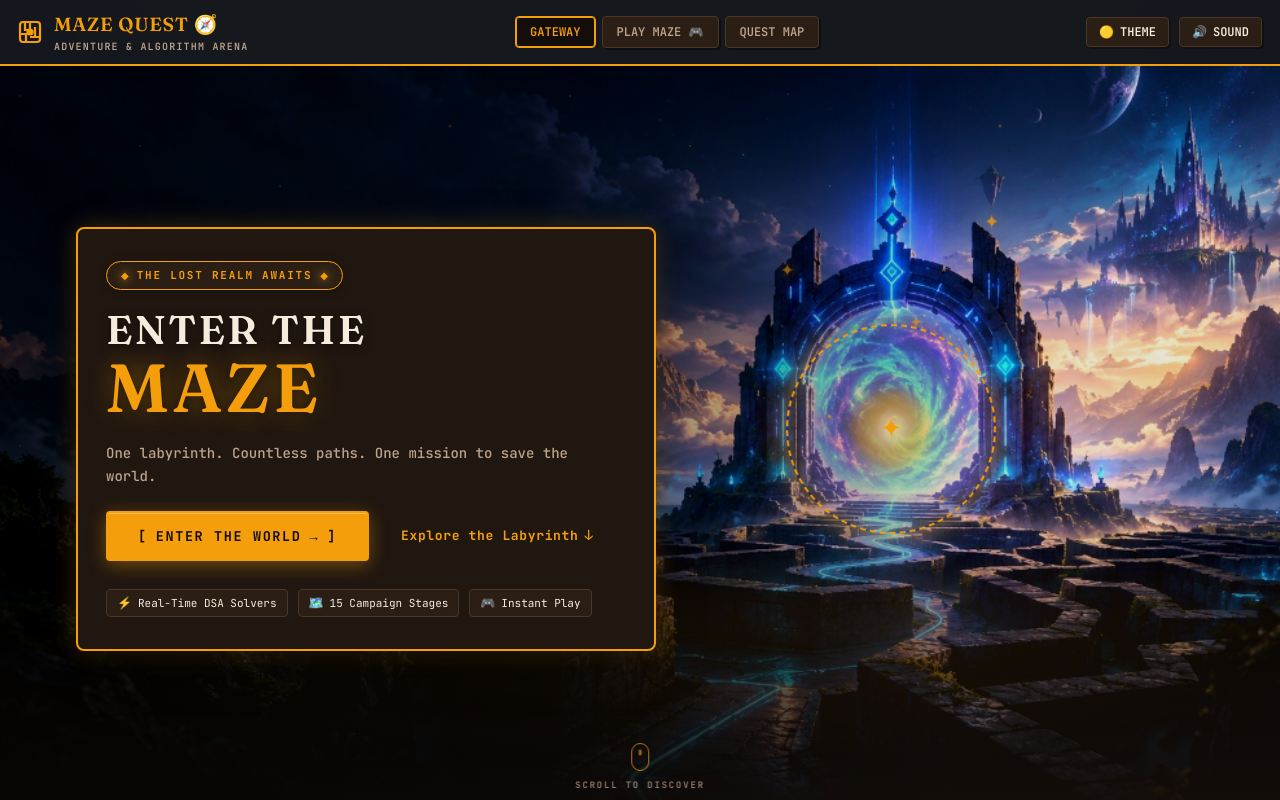
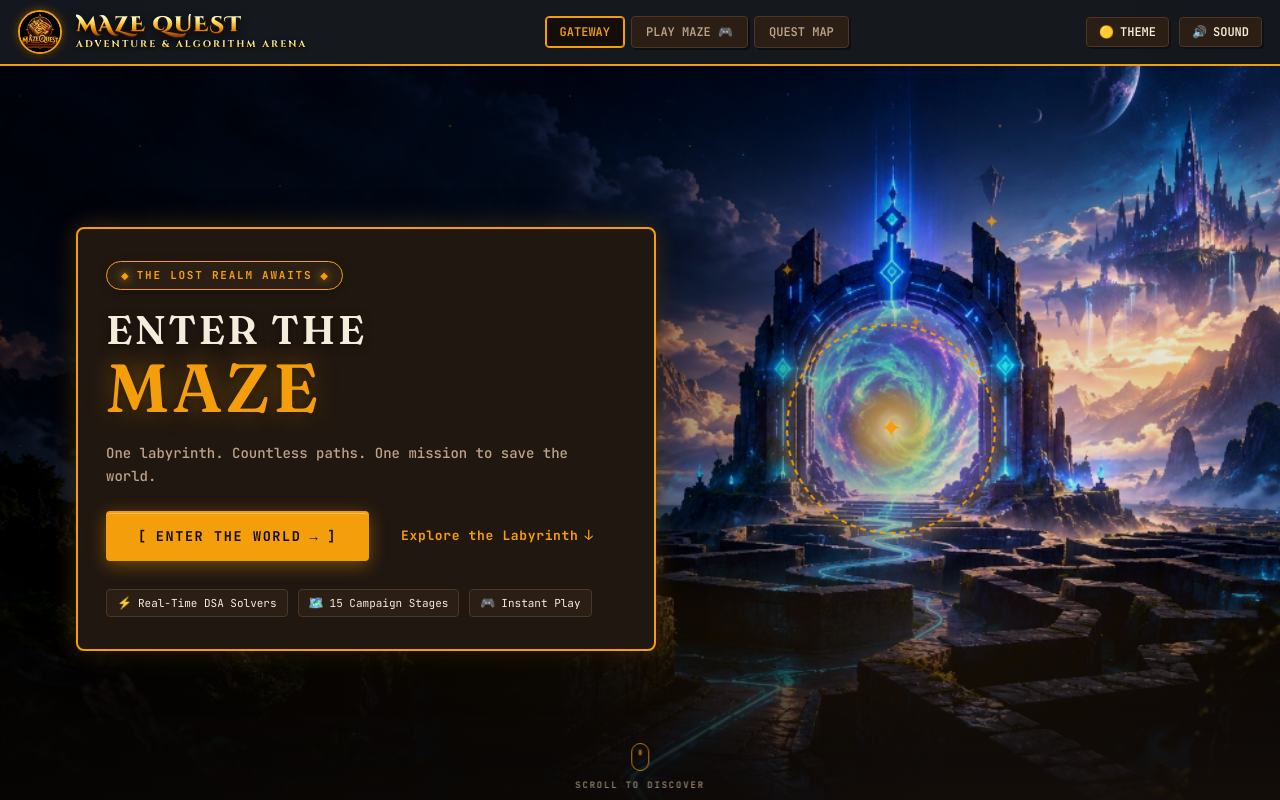
Before and after one commit to golu6605696-alt/Maze-generator-and-solver, a website: page index.html in a window 1280 px wide. Shown: the top 800 px of the page. Drawn offline with nearby package versions, Linux system fonts and the light colour scheme.

Commit message:
feat(branding): add official project logo badge and align typography styling

```diff
--- a/index.css
+++ b/index.css
@@ -241,36 +241,71 @@ body {
 .masthead-brand {
   display: flex;
   align-items: center;
-  gap: 12px;
+  gap: 14px;
   cursor: pointer;
   user-select: none;
 }
 
 .brand-crest {
-  color: var(--brass);
-  display: flex;
-  align-items: center;
-  transition: transform 0.2s ease;
-}
-
-.masthead-brand:hover .brand-crest {
-  transform: rotate(15deg) scale(1.1);
+  display: flex;
+  align-items: center;
+  justify-content: center;
+}
+
+.brand-logo-img {
+  width: 44px;
+  height: 44px;
+  border-radius: 50%;
+  object-fit: cover;
+  border: 2px solid var(--brass);
+  box-shadow: 0 0 10px rgba(var(--accent-rgb), 0.45), 0 2px 6px rgba(0, 0, 0, 0.7);
+  transition: transform 0.25s cubic-bezier(0.34, 1.56, 0.64, 1), box-shadow 0.25s ease, border-color 0.25s ease;
+}
+
+.masthead-brand:hover .brand-logo-img {
+  transform: scale(1.1) rotate(4deg);
+  border-color: #fef08a;
+  box-shadow: 0 0 18px rgba(var(--accent-rgb), 0.8), 0 4px 10px rgba(0, 0, 0, 0.85);
+}
+
+.brand-titles {
+  display: flex;
+  flex-direction: column;
+  justify-content: center;
 }
 
 .brand-title {
-  font-family: var(--font-display);
-  font-size: 19px;
-  font-weight: 700;
-  letter-spacing: 0.04em;
-  color: var(--brass);
+  font-family: 'Cinzel Decorative', 'Cinzel', serif;
+  font-size: 21px;
+  font-weight: 900;
+  letter-spacing: 0.07em;
+  text-transform: uppercase;
   margin: 0;
+  line-height: 1.1;
+  background: linear-gradient(180deg, #ffffff 0%, #fef08a 25%, #f59e0b 60%, #b45309 88%, #78350f 100%);
+  -webkit-background-clip: text;
+  -webkit-text-fill-color: transparent;
+  filter: drop-shadow(0 1.5px 0 #451a03) drop-shadow(0 3px 5px rgba(0, 0, 0, 0.85));
+  transition: filter 0.2s ease;
+}
+
+.masthead-brand:hover .brand-title {
+  filter: drop-shadow(0 2px 0 #78350f) drop-shadow(0 0 14px rgba(245, 158, 11, 0.65));
 }
 
 .brand-subtitle {
-  font-size: 10px;
-  color: var(--text-dim);
-  letter-spacing: 0.12em;
-  font-weight: 600;
+  font-family: 'Cinzel', serif;
+  font-size: 9.5px;
+  font-weight: 700;
+  letter-spacing: 0.22em;
+  text-transform: uppercase;
+  margin: 3px 0 0 0;
+  line-height: 1;
+  background: linear-gradient(180deg, #fffbeb 0%, #fde047 55%, #d97706 100%);
+  -webkit-background-clip: text;
+  -webkit-text-fill-color: transparent;
+  filter: drop-shadow(0 1px 2px rgba(0, 0, 0, 0.9));
+  white-space: nowrap;
 }
 
 .masthead-nav {
--- a/index.html
+++ b/index.html
@@ -7,10 +7,12 @@
   <title>Maze Quest - Adventure & DSA Algorithms</title>
   <meta name="description"
     content="Explore procedural mazes, navigate fog of war, race algorithmic bots, and duel friends on one keyboard.">
+  <link rel="icon" type="image/jpeg" href="maze_quest_logo.jpg">
+  <link rel="apple-touch-icon" href="maze_quest_logo.jpg">
   <link rel="preconnect" href="https://fonts.googleapis.com">
   <link rel="preconnect" href="https://fonts.gstatic.com" crossorigin>
   <link
-    href="https://fonts.googleapis.com/css2?family=Cinzel:wght@600;700;800;900&family=Fraunces:opsz,wght@9..144,600;700;800&family=JetBrains+Mono:wght@400;500;600;700&family=Outfit:wght@400;500;600;700&display=swap"
+    href="https://fonts.googleapis.com/css2?family=Cinzel+Decorative:wght@700;900&family=Cinzel:wght@600;700;800;900&family=Fraunces:opsz,wght@9..144,600;700;800&family=JetBrains+Mono:wght@400;500;600;700&family=Outfit:wght@400;500;600;700&display=swap"
     rel="stylesheet">
   <link rel="stylesheet" href="index.css">
   <script type="importmap">
@@ -44,14 +46,10 @@
     <header class="masthead">
       <div class="masthead-brand" id="brand-home-btn" role="button" tabindex="0" title="Home">
         <div class="brand-crest">
-          <svg width="24" height="24" viewBox="0 0 24 24" fill="none" stroke="currentColor" stroke-width="2.2">
-            <rect x="2" y="2" width="20" height="20" rx="3" />
-            <path d="M7 2v8h5V2M17 7v10h-5M2 14h6v8M17 17h5" />
-            <circle cx="12" cy="12" r="2.5" fill="currentColor" />
-          </svg>
+          <img src="maze_quest_logo.jpg" alt="Maze Quest Project Logo" class="brand-logo-img" width="40" height="40">
         </div>
         <div class="brand-titles">
-          <h1 class="brand-title">MAZE QUEST 🧭</h1>
+          <h1 class="brand-title">MAZE QUEST</h1>
           <p class="brand-subtitle">ADVENTURE & ALGORITHM ARENA</p>
         </div>
       </div>
```
Also changed, not shown: README.md, logo.jpg (added), maze_quest_logo.jpg (added).
